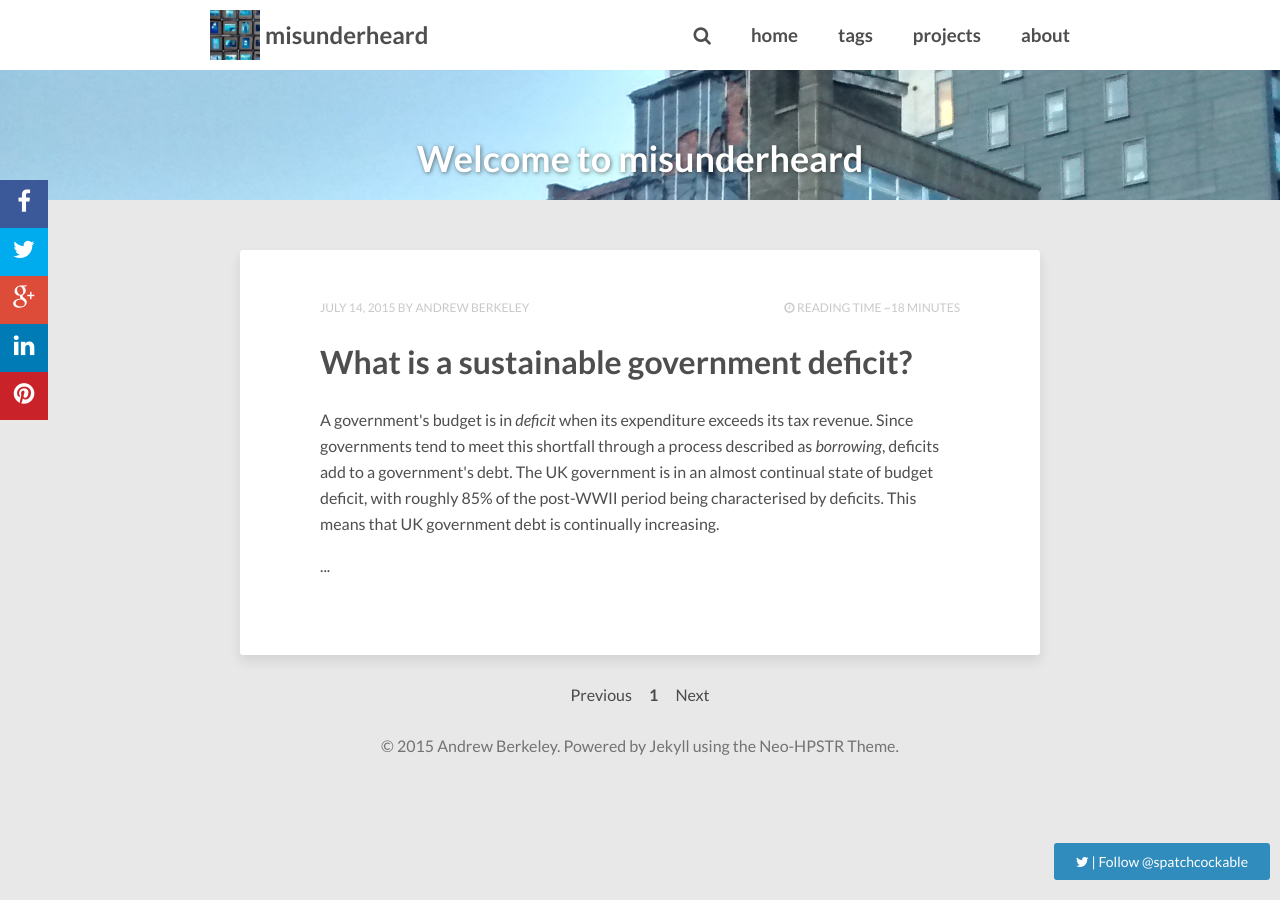
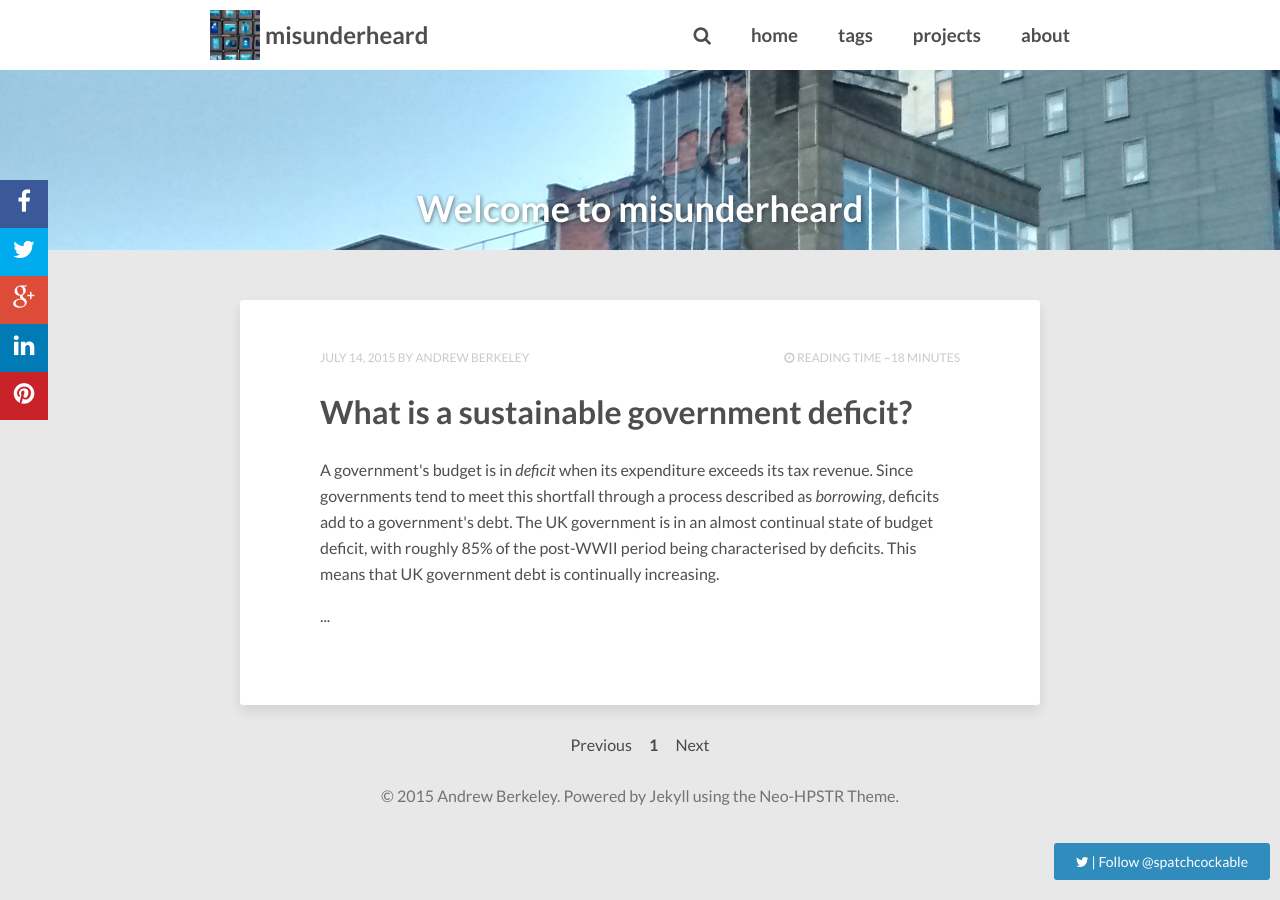
Before and after one commit to spatchcock/spatchcock.github.io, a Jekyll site: the page built from index.html, in a window 1280 px wide. Built offline with Jekyll 4.4.1, drawn with Linux system fonts in a browser that asks for light colours; nearby versions of some CDN libraries; the list of posts is cut into pages by our own code; comment, search, counter and statistics services are not loaded.

```diff
--- a/_sass/_page.scss
+++ b/_sass/_page.scss
@@ -460,7 +460,7 @@
 	position: relative;
 	width: 100%;
 	height: 100%;
-	min-height: 200px;
+	min-height: 250px;
 	overflow: hidden;
 	background-color: $header-color;
 }
```
